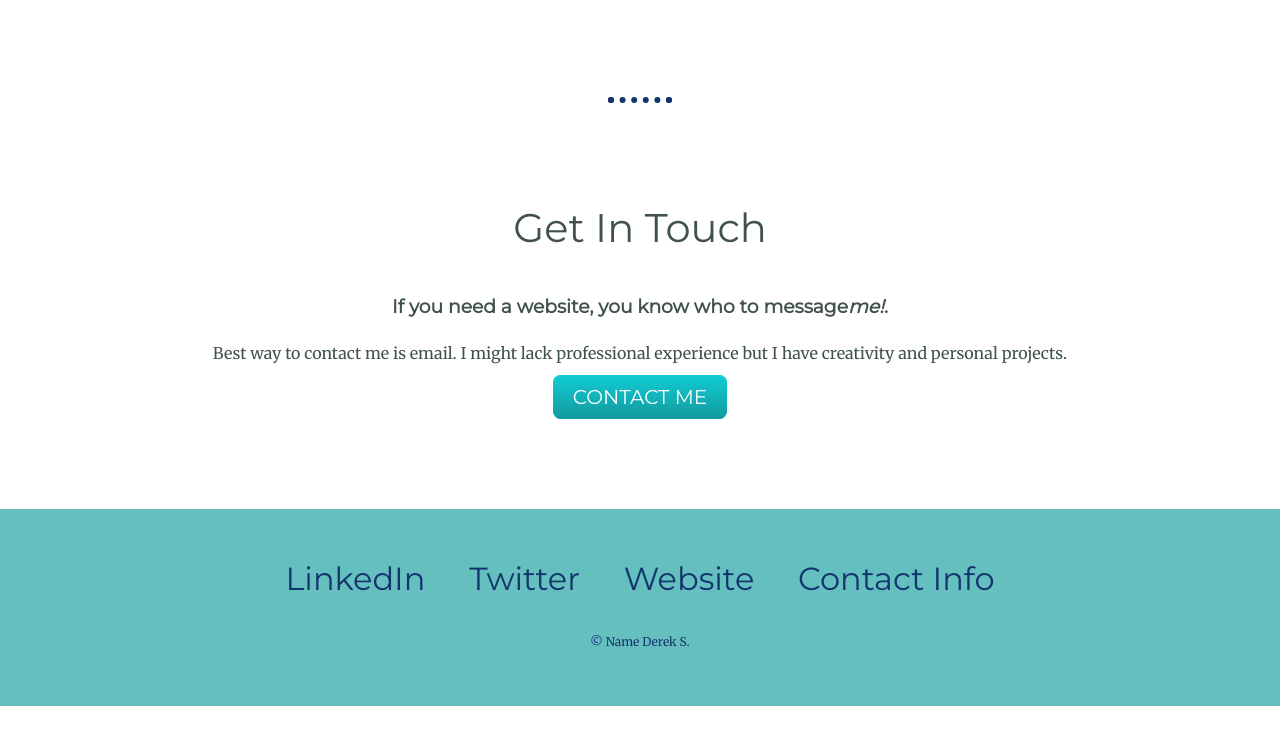
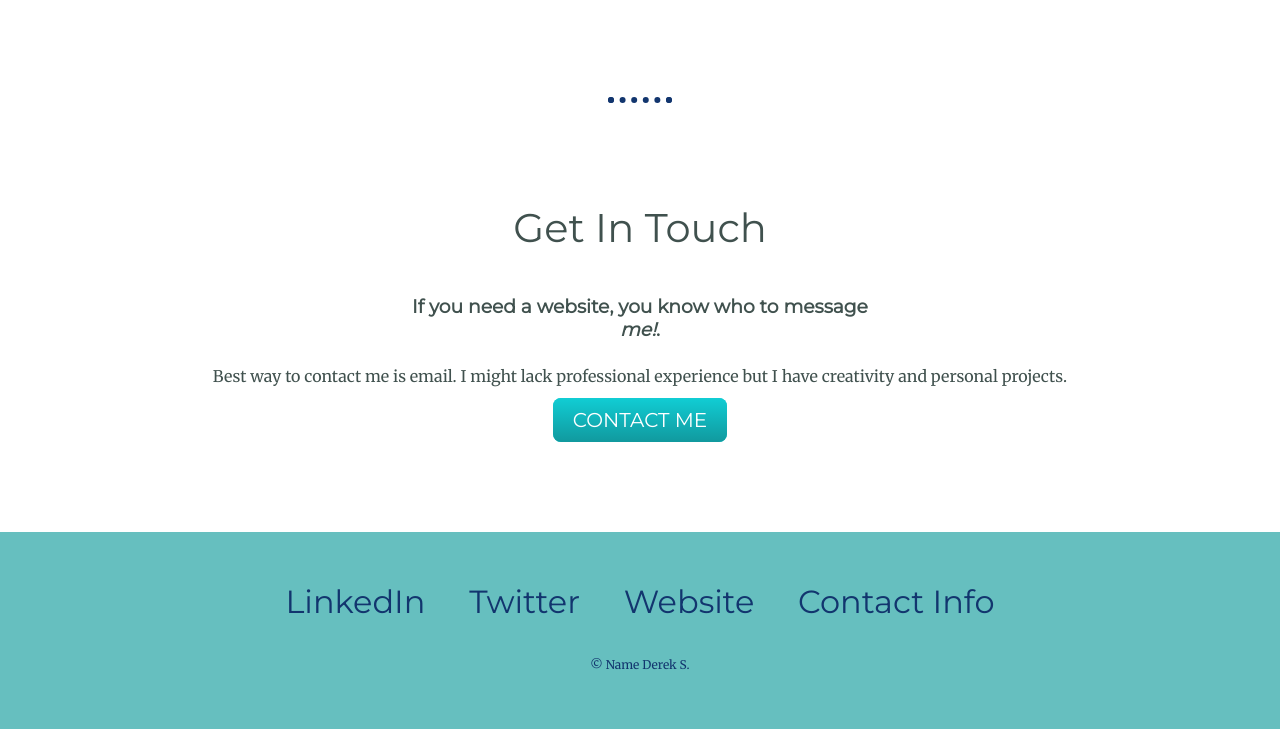
Before and after one commit to TheWR3CK/new_cv, a plain HTML site: page index.html in a window 1280 px wide. Shown: the part 2820-3549 px from the top of the page. Before the commit the page ends 3526 px from the top, so only its background shows below. Drawn offline with Linux system fonts and the light colour scheme.

Commit message:
Update index.html
fix break to br
fix email

```diff
--- a/index.html
+++ b/index.html
@@ -71,9 +71,9 @@
     <hr>
     <div class="contact-me">
       <h2>Get In Touch</h2>
-      <h3>If you need a website, you know who to message<break><em>me!</em></break>.</h3>
+      <h3>If you need a website, you know who to message<br><em>me!</em>.</h3>
       <p class="contact-message">Best way to contact me is email. I might lack professional experience but I have creativity and personal projects.</p>
-      <a class="btn" href="mailto:name@email.com">CONTACT ME</a>
+      <a class="btn" href="mailto:dprojectonly@gmail.com">CONTACT ME</a>
     </div>
   </div>
 
```
